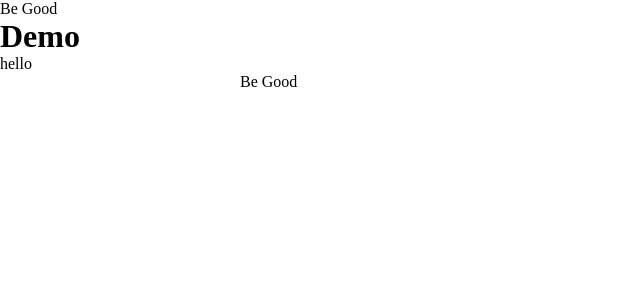
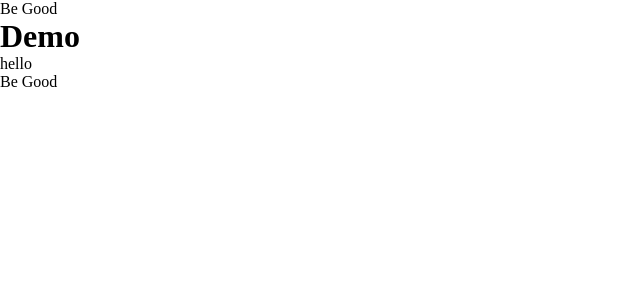
Before and after one commit to gothamgo/demo, a Jekyll site: the page built from index.html, in a window 1280 px wide. Shown: the top 300 px of the page, without its empty margins (0-640 px from the left). Built offline with Jekyll 4.4.1, drawn with Linux system fonts in a browser that asks for light colours.

Commit message:
Update footer.html

```diff
--- a/_includes/footer.html
+++ b/_includes/footer.html
@@ -1,14 +1,13 @@
 <style>
   footer {
   }
-  div.banner {
+  div.footer-banner {
     margin: 0 auto;
-    max-width: 800px;
   }
 </style>
 
 <footer>
-  <div class="banner">
+  <div class="footer-banner">
     Be Good
   </dev>
 </footer>
```
